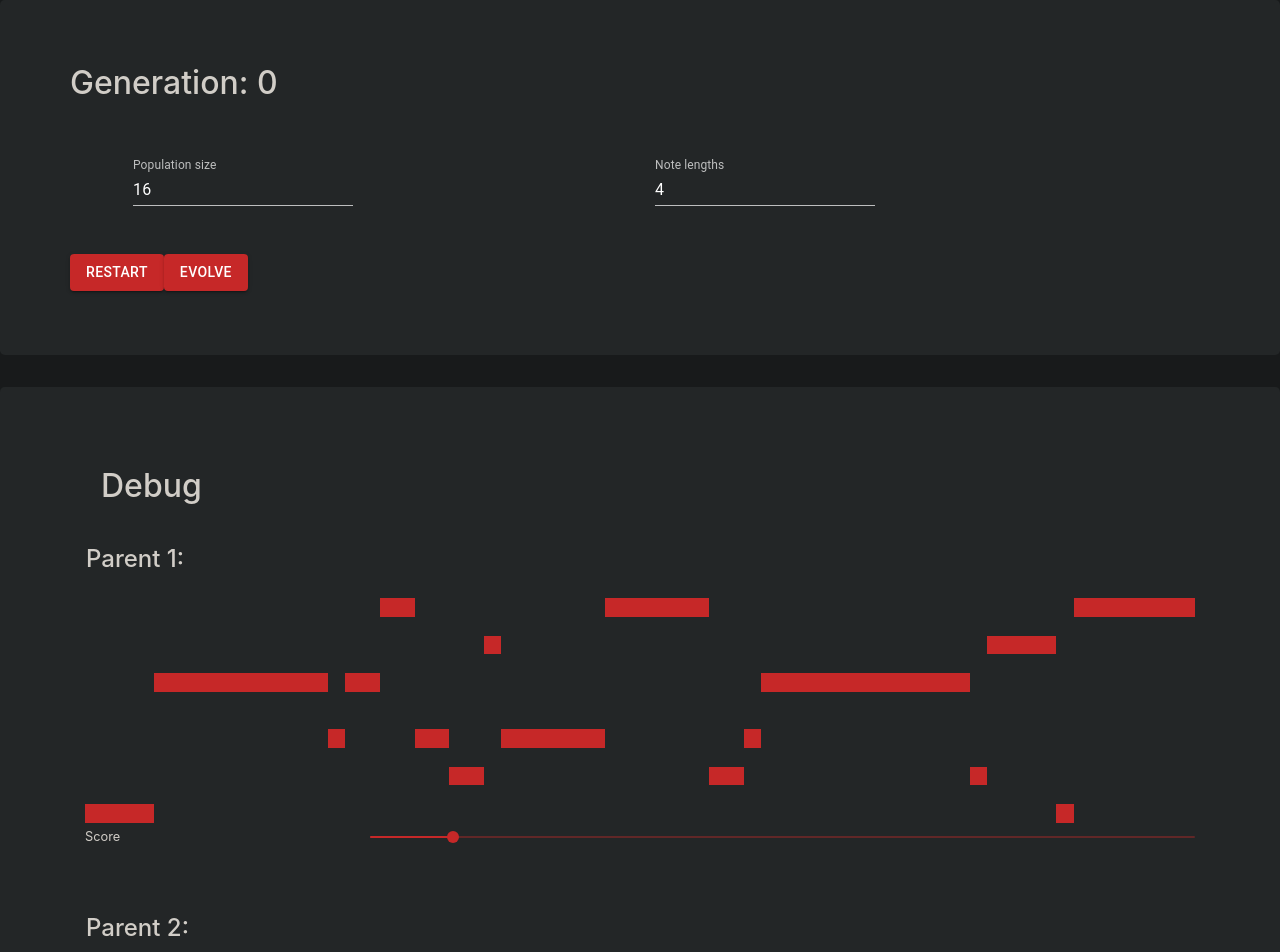
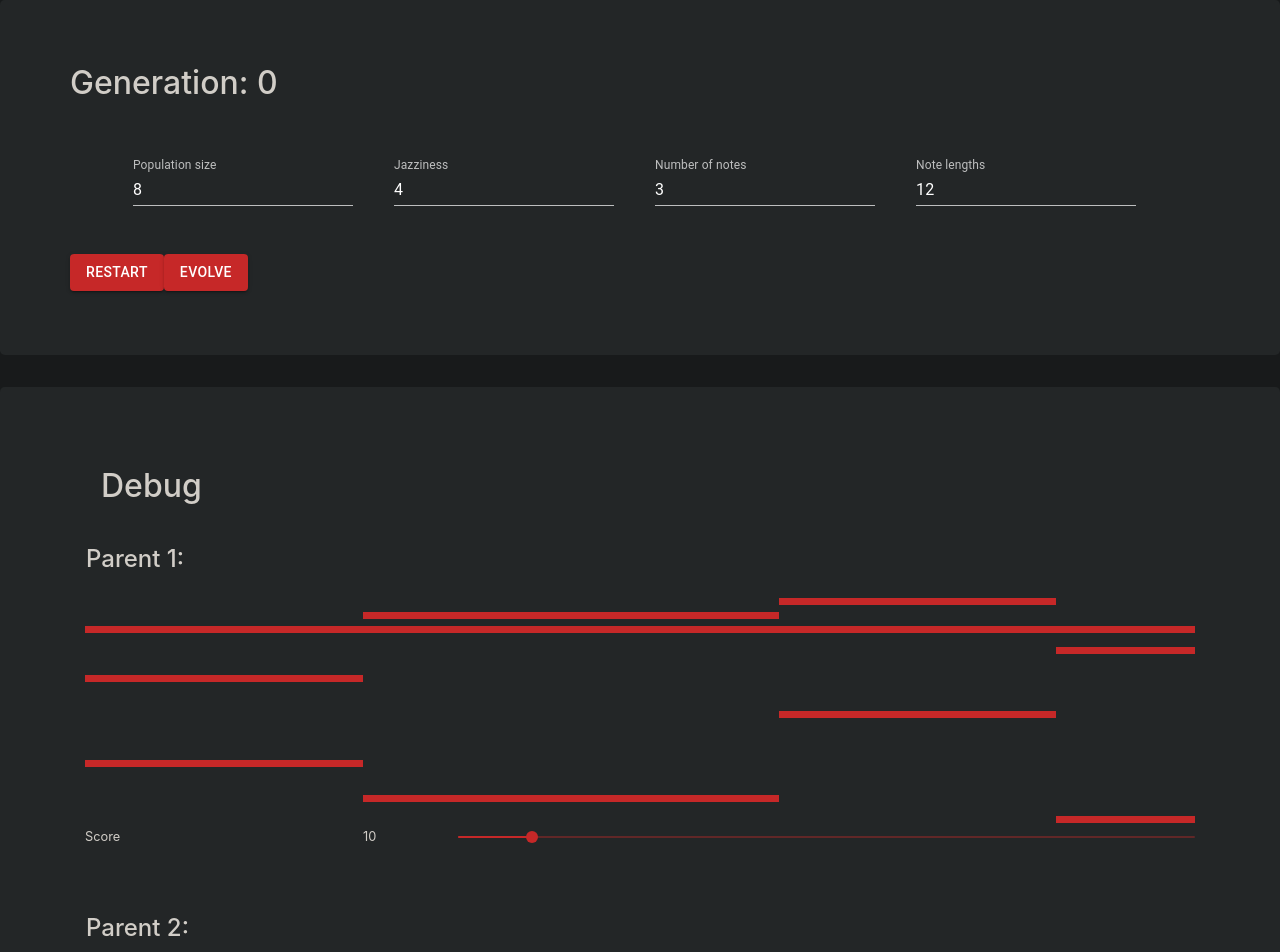
Before and after one commit to TheCommonCold/midi-generator, a React (Create React App) app: page /test in a window 1280 px wide. Shown: the top 952 px of the page. Built offline with nearby package versions, Linux system fonts and the light colour scheme.

Commit message:
Chords evolution working

```diff
--- a/src/components/ControlPanel.jsx
+++ b/src/components/ControlPanel.jsx
@@ -11,10 +11,10 @@ function ControlPanel() {
     const [generation, setGeneration] = useState(0)
 
     const [state, setState] = useState({
-        populationSize: 16,
-        jazziness: 2,
-        numberOfNotes: 1,
-        noteLengths: 4,
+        populationSize: 8,
+        jazziness: 4,
+        numberOfNotes: 3,
+        noteLengths: 12,
     })
     const dispatch = useDispatch()
 
@@ -49,8 +49,8 @@ function ControlPanel() {
             </Row>
             <Row className='p-5'>
                 <Col><TextField name='populationSize' label="Population size" type="number" onChange={handleChange} value={state.populationSize}/></Col>
-                {/* <Col><TextField name='jazziness' label="Jazziness" type="number" onChange={handleChange} value={state.jazziness}/></Col>
-                <Col><TextField name='numberOfNotes' label="Number of notes" type="number" onChange={handleChange} value={state.numberOfNotes}/></Col> */}
+                <Col><TextField name='jazziness' label="Jazziness" type="number" onChange={handleChange} value={state.jazziness}/></Col>
+                <Col><TextField name='numberOfNotes' label="Number of notes" type="number" onChange={handleChange} value={state.numberOfNotes}/></Col>
                 <Col><TextField name='noteLengths' label="Note lengths" type="number" onChange={handleChange} value={state.noteLengths}/></Col>
             </Row>
             <Row>
--- a/src/components/MidiDisplay.jsx
+++ b/src/components/MidiDisplay.jsx
@@ -30,7 +30,12 @@ function MidiDisplay({progression, index}){
             Score
           </small>
         </Col>
-        <Col>
+        <Col sm={1} className='pl-2'>
+          <small>
+            {progression.score}
+          </small>
+        </Col>
+        <Col className='pl-2'>
         <Slider
           aria-labelledby="discrete-slider"
           valueLabelDisplay="auto"
--- a/src/genetic/chords.js
+++ b/src/genetic/chords.js
@@ -2,14 +2,14 @@ const maj = 'major'
 const min = 'minor'
 
 
-const scales = {
+export const scales = {
     major: {
         notes: [0,2,4,5,7,9,11],
         mode: [maj,min, min, maj, maj, min, min]
     }
 }
 
-const chords = {
+export const chords = {
     major:[0,4,7,2,11,6,9,1,8,3,10,5],
     minor:[0,3,7,2,10,5,9,4,11,6,8,1]
 }
--- a/src/genetic/population.js
+++ b/src/genetic/population.js
@@ -1,6 +1,7 @@
 import {createRandomProgression, Progression} from './progression'
 import { Genome } from './genome'
 import { Note } from './note'
+import {scales, chords} from './chords'
 
 export function createPopulation(size,jazziness, numberOfNotes, noteLengths) {
     const population = []
@@ -57,12 +58,16 @@ export function cross(prog1, prog2){
     const length = 8
     const newRythm = crossRythms(prog1Transposed.notes2, prog2Transposed.notes2, length)
 
-    const newMelody = crossMelodies(prog1Transposed, prog2Transposed, newRythm)
+
+    getRootNote(prog1Transposed, prog2Transposed)
+    const newMelody = crossMelodies(prog1Transposed, prog2Transposed, newRythm, newScale, prog1.notes[0].length-1,3)
 
     let notes = []
     let beginning = 0
     for(let i = 0; i<newRythm.length; i++){
-        notes.push(new Note(newMelody[i][0],beginning, newRythm[i]))
+        newMelody[i].forEach(note => { // eslint-disable-line
+            notes.push(new Note(note, beginning, newRythm[i]))
+        });
         beginning+=newRythm[i]
     }
     const genome = new Genome(newMelody, newRythm, newScale)
@@ -70,35 +75,86 @@ export function cross(prog1, prog2){
     return progression
 }
 
-function crossMelodies(prog1, prog2, newRythm){
+function getRootNote(prog1){
+    const roots = prog1.notes.map(notes => notes[notes.length-1])
+    const chords = prog1.notes.map(notes => notes.slice(0,notes.length-1)).flat()
+    let rootNotes = []
+    let chordNotes = []
+    for(let i = 0; i < prog1.notes2.length; i++){
+        if(roots.includes(prog1.notes2[i].hight)){
+            rootNotes.push(prog1.notes2[i])
+        }
+        if(chords.includes(prog1.notes2[i].hight)){
+            chordNotes.push(prog1.notes2[i])
+        }
+    }
+    return [rootNotes,chordNotes]
+}
+
+function crossMelodies(notes1, notes2, newRythm, originalScale, numberOfNotes, jazziness){
     let newTimeline = 0
-    let chords = []
+    let roots = []
+    const [rootNotes1, chordNotes1] = getRootNote(notes1)
+    const [rootNotes2, chordNotes2] = getRootNote(notes2)
     for(let i=0; i<newRythm.length; i++){
         const window=[newTimeline, newTimeline+newRythm[i]]
 
         let candidates = []
-
-        prog1.notes2.map(note => {
+        rootNotes1.map(note => {
             if(note.existsInWindow(window))
                 return candidates.push(note.hight)
             return null
         })
 
-        prog2.notes2.map(note => {
+        rootNotes2.map(note => {
             if(note.existsInWindow(window))
                 return candidates.push(note.hight)
             return null
         })
 
-        newTimeline += newRythm[i]
+        candidates =  [...new Set(candidates.flat())]
+
+        const choice = Math.floor(Math.random()*candidates.length)
+        const root = candidates[choice]
+
+        candidates = []
+        chordNotes1.map(note => {
+            if(note.existsInWindow(window))
+                return candidates.push(note.hight)
+            return null
+        })
+
+        chordNotes2.map(note => {
+            if(note.existsInWindow(window))
+                return candidates.push(note.hight)
+            return null
+        })
 
         candidates =  [...new Set(candidates.flat())]
 
-        const choice = Math.floor(Math.random()*candidates.length)
+        const scale = scales['major']
+        const transposedRoot = (root-originalScale)%12
+        const mode = scale.mode[scale.notes.indexOf(transposedRoot)]
 
-        chords.push([candidates[choice]])
+        let chord = []
+        let overload=0
+        for(let j = 0 ; j<numberOfNotes; j++ ){
+            //const choice = Math.floor(Math.random() * jazziness + Math.floor(overload/(jazziness*2)))
+            const choice = candidates[Math.floor(Math.random()*candidates.length)]
+            if (chord.includes(choice) || !chords[mode].slice(0,jazziness + Math.floor(overload/(jazziness*2))).includes(((choice-root)%12)))
+            {
+                overload++
+                j--
+                continue
+            }
+            overload=0
+            chord.push(choice)
+        }
+        chord.push(root)
+        newTimeline += newRythm[i]
+        roots.push(chord)
     }
-    return chords
+    return roots
 }
 
 function crossRythms(notes1, notes2, length){
--- a/src/genetic/progression.js
+++ b/src/genetic/progression.js
@@ -26,7 +26,9 @@ export function createRandomProgression(jazziness, numberOfNotes, noteLengths=0)
 }
 
 export class Progression{
-    constructor({notes, rythm, genome, notes2, score= 10}){
+    constructor({notes, rythm, genome, notes2, score= 10, roots, chords}){
+        this.roots = roots
+        this.chords = chords
         this.notes = notes
         this.rythm = rythm
         this.genome = genome
@@ -46,6 +48,9 @@ export class Progression{
         const diff = scale - this.genome.scale
         const genome = new Genome(this.notes, this.rythm, this.genome.scale + diff)
         const notes = this.notes.map(notes => notes.map(note => note + diff))
+
+        // const roots = this.roots.map(note => new Note(note.hight + diff, note.start, note.duration))
+        // const chords = this.chords.map(notes => notes.map(note => new Note(note.hight + diff, note.start, note.duration)))
         const notes2 = this.notes2.map(note => new Note(note.hight + diff, note.start, note.duration))
         return new Progression({...this,genome, notes, notes2 })
     }
```
Also changed, not shown: 1 other file (tests, documents, lock files or other folders).
